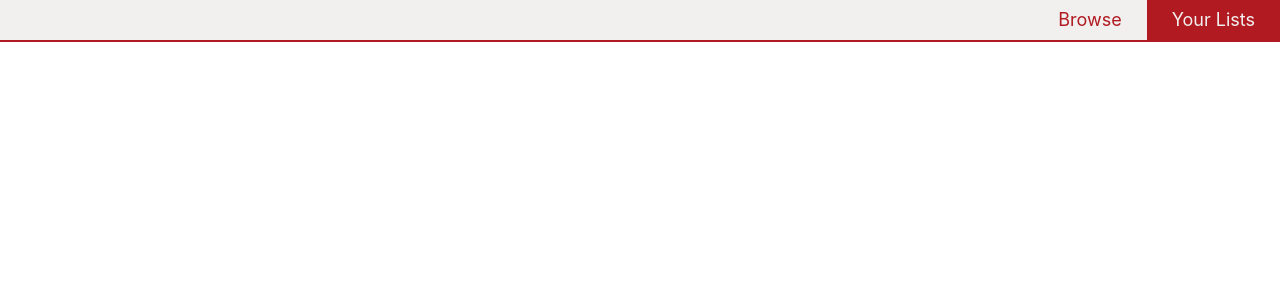
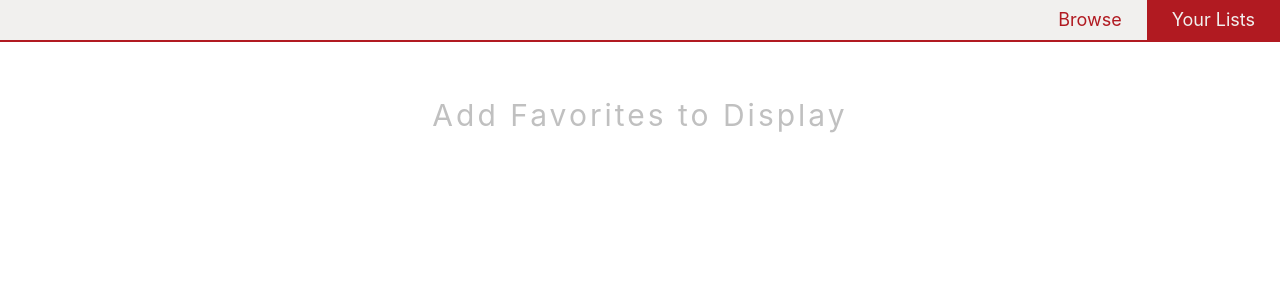
Before and after one commit to Trip4077/best-buy, a React (Create React App) app: page /lists in a window 1280 px wide. Shown: the top 300 px of the page. Built offline with nearby package versions, Linux system fonts and the light colour scheme.

Commit message:
List View Implemented, Delete Favorites Action Added

```diff
--- a/src/App.js
+++ b/src/App.js
@@ -1,8 +1,9 @@
 import React, { Component } from 'react';
 
 import Browse from './views/Browse';
+import List from './views/List';
+import Navigation from './components/Navigation';
 
-import Navigation from './components/Navigation';
 import { Route } from 'react-router-dom';
 
 import './css/index.css';
@@ -14,6 +15,7 @@ class App extends Component {
       <div className="App">
         <Navigation />
         <Route exact path='/' component={Browse} />
+        <Route exact path='/lists' component={List} />
       </div>
     );
   }
--- a/src/actions/index.js
+++ b/src/actions/index.js
@@ -17,11 +17,16 @@ export const getData = () => dispatch => {
 }
 
 export const ADD_FAVORITE = 'ADD_FAVORITE';
+export const DELETE_FAVORITE = 'DELETE_FAVORITE';
 
 export const getFav = (card, arr) => dispatch => {
   arr.push(card);
-  console.log(arr)
   dispatch({ type: ADD_FAVORITE, payload: arr })
+}
+
+export const deleteFav = (index, arr) => dispatch => {
+  arr.splice(index, 1);
+  dispatch({ type: DELETE_FAVORITE, payload: arr })
 }
 
 export const FILTER_ACTIVE = 'FILTER_ACTIVE';
--- a/src/components/AmiiboCard.js
+++ b/src/components/AmiiboCard.js
@@ -1,7 +1,7 @@
 import React from 'react';
 
 import { connect } from 'react-redux';
-import { getFav } from '../actions';
+import { getFav, deleteFav } from '../actions';
 
 const toggleRelease = e => {
   e.target.parentNode.childNodes[1].classList.toggle('amiibo__release__dates--active');
@@ -14,6 +14,18 @@ const AmiiboCard = props => {
     e.preventDefault();
 
     props.getFav(props.item, props.favorites)
+  }
+
+  const handleDelete = e => {
+    e.preventDefault();
+   const uniqueSrc = e.target.parentNode.childNodes[1].src;
+
+   const indexArr = props.favorites.map((item, i) => item.image === uniqueSrc ? i : null )
+   const index = indexArr.filter(item => typeof item === 'number')[0]
+
+   const newArr = [ ...props.favorites ]
+
+   props.deleteFav(index, newArr)
   }
 
   return(
@@ -34,7 +46,8 @@ const AmiiboCard = props => {
         </ul>
       </div>
 
-      <button onClick={handleFavorite}>Add to Favorites</button>
+      {props.fav ? <button onClick={handleDelete}>Remove</button>
+                 : <button onClick={handleFavorite}>Add to Favorites</button>}
     </div>
   );
 }
@@ -45,4 +58,4 @@ const mstp = state => {
   }
 }
 
-export default connect(mstp, { getFav })(AmiiboCard);
+export default connect(mstp, { getFav, deleteFav })(AmiiboCard);
--- a/src/css/index.css
+++ b/src/css/index.css
@@ -263,6 +263,15 @@ html {
 .amiibo .amiibo__release__dates--active {
   height: 75px;
 }
+.amiibo button {
+  font-size: 1.8rem;
+  width: 100%;
+  border: none;
+  padding: 5px 0;
+  background-color: #b11a21;
+  color: white;
+  cursor: pointer;
+}
 .filter-menu {
   position: fixed;
   box-sizing: border-box;
@@ -307,6 +316,7 @@ html {
   padding: 10px;
 }
 .filter-menu .filter-menu__form div h3 {
+  direction: ltr;
   font-size: 2.2rem;
   color: white;
 }
@@ -350,6 +360,19 @@ html {
   display: flex;
   align-items: center;
 }
+.list {
+  position: relative;
+  display: flex;
+  flex-wrap: wrap;
+  justify-content: center;
+  width: 100%;
+  margin: 100px auto;
+}
+.list .empty {
+  font-size: 3rem;
+  color: silver;
+  letter-spacing: 3px;
+}
 .browse {
   position: relative;
   display: flex;
--- a/src/less/FilterMenu.less
+++ b/src/less/FilterMenu.less
@@ -49,11 +49,13 @@
 
   .filter-menu__form {
     direction: ltr;
+
     div {
       background-color: #b11a21;
       padding: 10px;
 
       h3 {
+        direction: ltr;
         font-size: 2.2rem;
         color: white;
       }
--- /dev/null
+++ b/src/less/List.less
@@ -0,0 +1,15 @@
+.list {
+  position: relative;
+  display: flex;
+  flex-wrap: wrap;
+  justify-content: center;
+
+  width: 100%;
+  margin: 100px auto;
+
+  .empty {
+    font-size: 3rem;
+    color: silver;
+    letter-spacing: 3px;
+  }
+}
--- a/src/less/index.less
+++ b/src/less/index.less
@@ -59,5 +59,6 @@ html {
 @import './AmiiboCard.less';
 @import './FilterMenu.less';
 @import './Navigation.less';
+@import './List.less';
 @import './Browse.less';
 @import './App.less';
--- a/src/reducers/favoritesReducer.js
+++ b/src/reducers/favoritesReducer.js
@@ -1,4 +1,5 @@
-import { ADD_FAVORITE } from '../actions';
+import { ADD_FAVORITE,
+         DELETE_FAVORITE } from '../actions';
 
 const initialState = {
     favorites: [],
@@ -12,6 +13,12 @@ export const favoritesReducer = (state = initialState, action) =>  {
         favorites: action.payload
       }
 
+    case DELETE_FAVORITE:
+      return {
+        ...state,
+        favorites: action.payload
+      }
+
     default:
       return state;
   }
--- a/src/views/Browse.js
+++ b/src/views/Browse.js
@@ -12,7 +12,6 @@ class Browse extends React.Component {
   }
 
   render() {
-    console.log('PROPS', this.props.data.length > 0)
     return(
       <div className='browse'>
         <FilterMenu />
--- /dev/null
+++ b/src/views/List.js
@@ -0,0 +1,24 @@
+import React from 'react';
+import AmiiboCard from '../components/AmiiboCard';
+import Loader from '../components/Loader';
+
+import { connect } from 'react-redux';
+
+class List extends React.Component {
+  render(){
+    return(
+      <section className='list'>
+        {this.props.favorites.length ? this.props.favorites.map( item => <AmiiboCard key={item.image}  fav item={item} /> )
+                                     : <h1 className='empty'>Add Favorites to Display</h1>}
+      </section>
+    );
+  }
+}
+
+const mstp = state => {
+  return {
+    favorites: state.favoritesReducer.favorites
+  }
+}
+
+export default connect(mstp, { })(List);
```
Also changed, not shown: src/less/AmiiboCard.less (+12 -0 lines).
